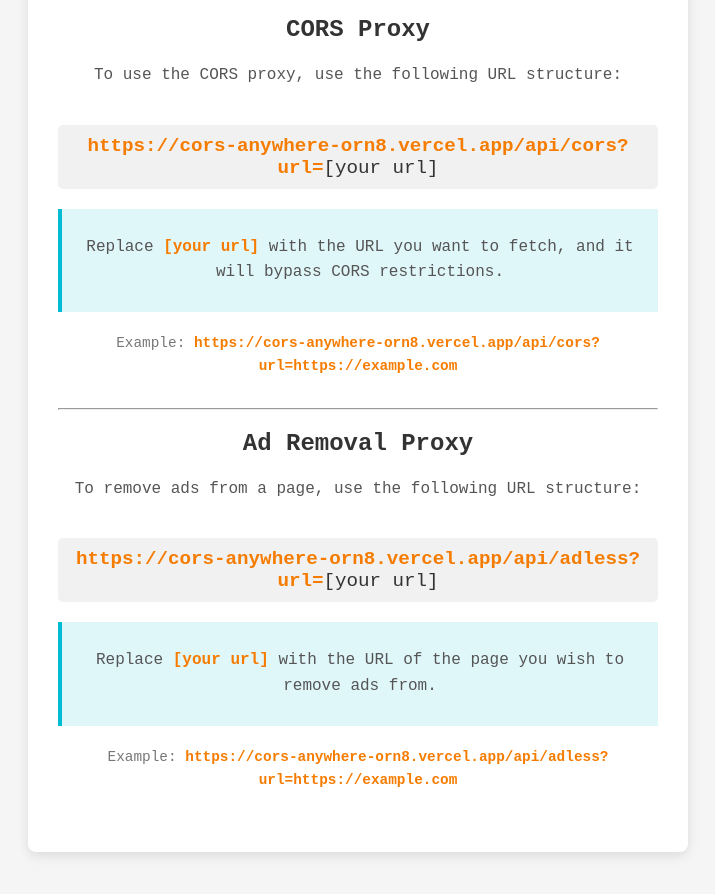
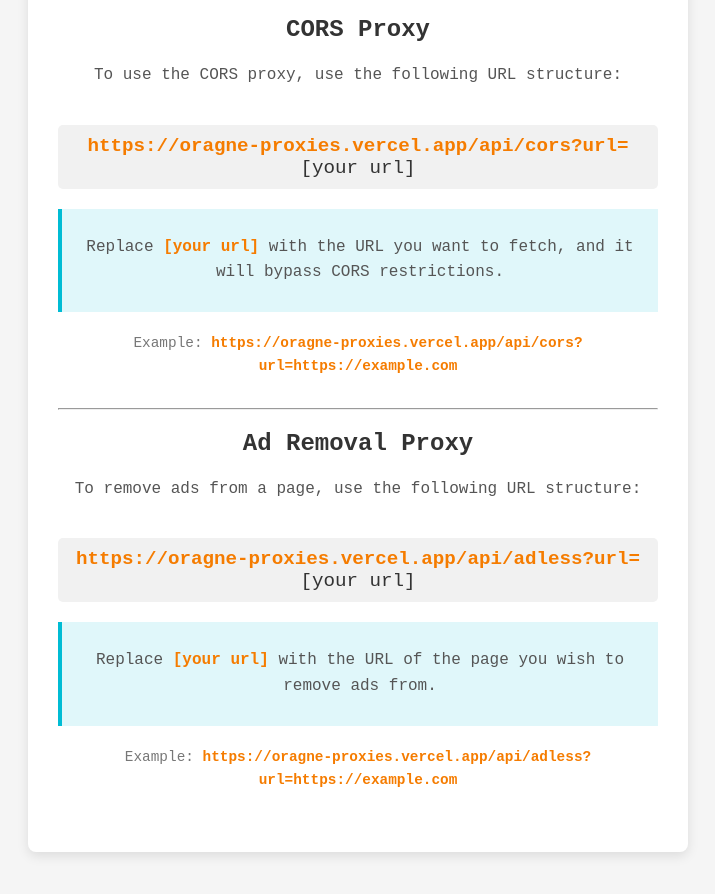
Before and after one commit to orn8/cors-anywhere-oragne, a plain HTML site: page index.html in a window 1280 px wide. Shown: the part 400-1294 px from the top of the page, without its empty margins (282-997 px from the left). Drawn offline with Linux system fonts and the light colour scheme.

Commit message:
typo fix

```diff
--- a/index.html
+++ b/index.html
@@ -105,12 +105,12 @@
       <h2>CORS Proxy</h2>
       <p>To use the CORS proxy, use the following URL structure:</p>
       <div class="url-structure">
-        <b>https://cors-anywhere-orn8.vercel.app/api/cors?url=</b>[your url]
+        <b>https://oragne-proxies.vercel.app/api/cors?url=</b>[your url]
       </div>
       <div class="instruction">
         <p>Replace <span class="highlight">[your url]</span> with the URL you want to fetch, and it will bypass CORS restrictions.</p>
       </div>
-      <p class="note">Example: <span class="highlight">https://cors-anywhere-orn8.vercel.app/api/cors?url=https://example.com</span></p>
+      <p class="note">Example: <span class="highlight">https://oragne-proxies.vercel.app/api/cors?url=https://example.com</span></p>
     </div>
 
     <hr>
@@ -120,12 +120,12 @@
       <h2>Ad Removal Proxy</h2>
       <p>To remove ads from a page, use the following URL structure:</p>
       <div class="url-structure">
-        <b>https://cors-anywhere-orn8.vercel.app/api/adless?url=</b>[your url]
+        <b>https://oragne-proxies.vercel.app/api/adless?url=</b>[your url]
       </div>
       <div class="instruction">
         <p>Replace <span class="highlight">[your url]</span> with the URL of the page you wish to remove ads from.</p>
       </div>
-      <p class="note">Example: <span class="highlight">https://cors-anywhere-orn8.vercel.app/api/adless?url=https://example.com</span></p>
+      <p class="note">Example: <span class="highlight">https://oragne-proxies.vercel.app/api/adless?url=https://example.com</span></p>
     </div>
 
   </div>
```
